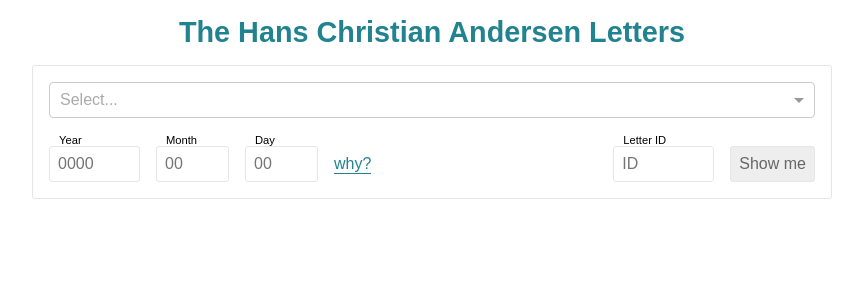
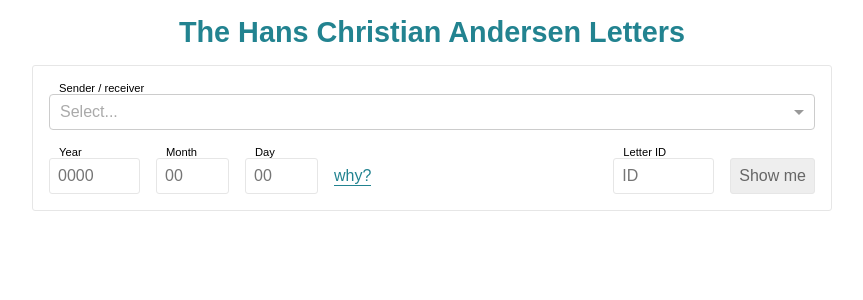
Before and after one commit to LarsBoJensen/hca-letters, a React (Create React App) app in the folder app/: page / in a window 1280 px wide. Shown: the top 300 px of the page, without its empty margins (208-1071 px from the left). Built offline with nearby package versions, Linux system fonts and the light colour scheme; what react-refetch would draw is missing.

Commit message:
Implements filterable person select field

```diff
--- a/app/src/App.js
+++ b/app/src/App.js
@@ -9,8 +9,6 @@ import IDInput from './IDInput/IDInput';
 import LetterList from './LetterList/LetterList';
 import Letter from './Letter/Letter'
 import Submit from './Submit/Submit';
-import Select from 'react-select';
-import 'react-select/dist/react-select.css';
 
 
 class HCALetterApp extends Component {
@@ -106,9 +104,10 @@ class HCALetterApp extends Component {
   }
 
   render() {
+
     const { person } = this.state;
-    const value = person && person.value;
-    console.log(value);
+    const personValue = person && person.value;
+
     return (
       <div className="App">
         <header>
@@ -118,18 +117,7 @@ class HCALetterApp extends Component {
 
           <div className="user-input">
             <form>
-
-              <Select
-                name="person-select"
-                value={value}
-                onChange={this.handlePersonChange}
-                options={[
-                  { value: 3, label: 'One' },
-                  { value: 4, label: 'Two' },
-                ]}
-              />
-
-              {/*<PersonSelect onPersonChange={this.handlePersonChange} />*/}
+              <PersonSelect person={person} personValue={personValue} onPersonChange={this.handlePersonChange} />
               <div className="input-numbers">
                 <div className="date-selection">
                   <YearInput onYearChange={this.handleYearChange} />
--- a/app/src/PersonSelect/PersonSelect.js
+++ b/app/src/PersonSelect/PersonSelect.js
@@ -1,28 +1,29 @@
 import React from "react";
 import allPeople from "../people";
+import Select from 'react-select';
+import 'react-select/dist/react-select.css';
+
 
 class PersonSelect extends React.Component {
 
   constructor (props) {
     super(props);
+    this.handlePersonChange = this.handlePersonChange.bind(this);
 
     this.state = {
-      person: ''
-    };
-
-    this.handlePersonChange = this.handlePersonChange.bind(this);
+      selectedOption: '',
+    }
   }
 
-  handlePersonChange(e) {
-    this.setState({
-      person: e.target.value
-    });
-    this.props.onPersonChange(e.target.value);
-  }
+  handlePersonChange = (selectedOption) => {
+    this.setState({ selectedOption });
+    this.props.onPersonChange(selectedOption);
+  };
 
   render() {
-
     const selectOptions = [];
+    const { selectedOption } = this.state;
+    const value = selectedOption && selectedOption.value;
     const massObject = allPeople.MASS[0];
     const peopleArray = Object.entries(massObject);
     const sortedPeople = peopleArray.sort((a, b) => {
@@ -42,16 +43,20 @@ class PersonSelect extends React.Component {
        */
       let personName = person.Name.replace(/,/, '');
       selectOptions.push (
-        <option key={key} value={key}>{personName}</option>
+        { value: key, label: personName }
       );
     }
 
     return (
       <div className="person-selection label-input">
         <label htmlFor="select-person">Sender / receiver</label>
-        <select name="person" id="select-person" onChange={this.handlePersonChange}>
-          {selectOptions}
-        </select>
+        <Select
+          name="select-person"
+          id="select-person"
+          value={value}
+          onChange={this.handlePersonChange}
+          options={selectOptions}
+        />
       </div>
     );
   }
```
